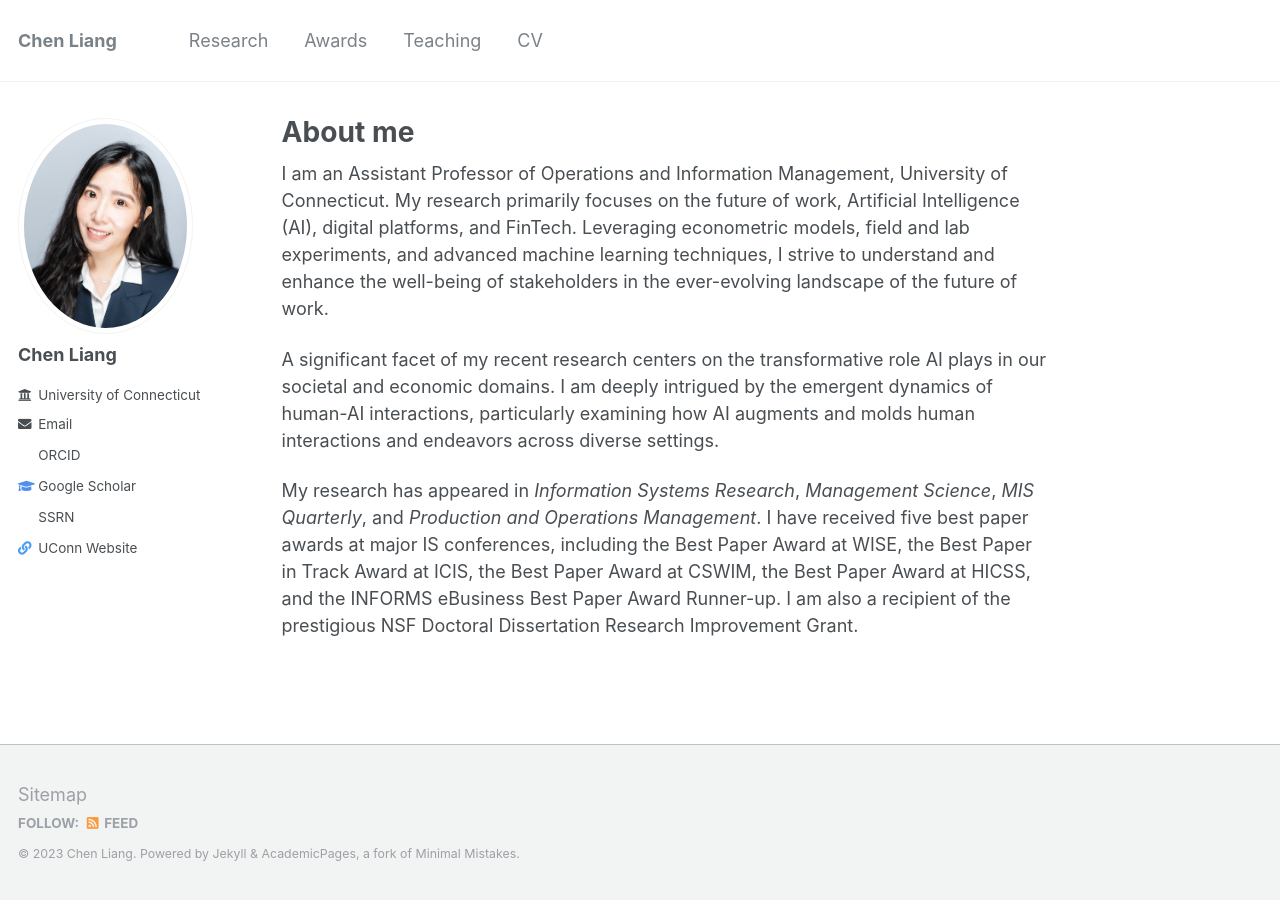
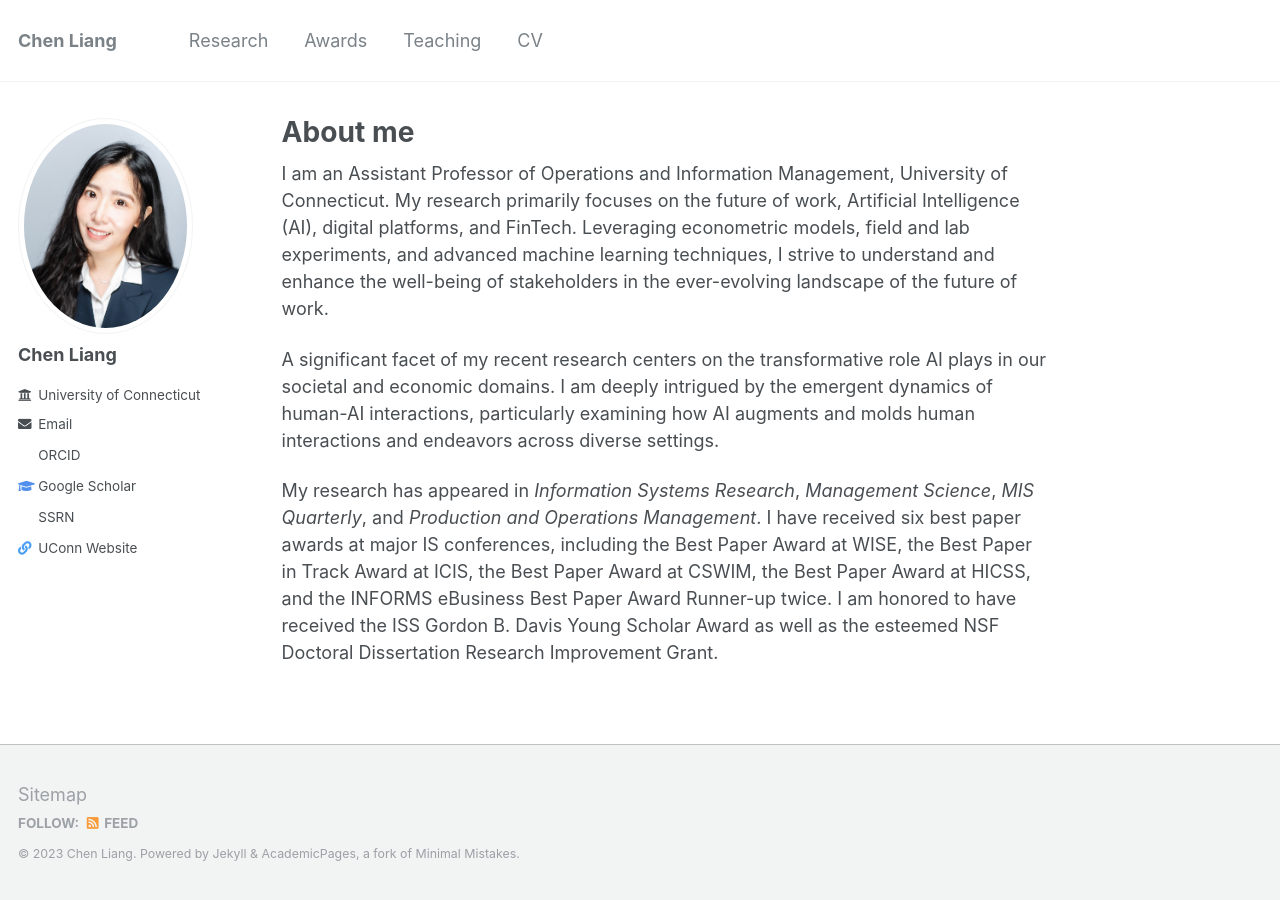
Before and after one commit to chen0liang/chen0liang.github.io, a Jekyll site: the page built from _pages/about.md, in a window 1280 px wide. Built offline with Jekyll 4.4.1, drawn with Linux system fonts in a browser that asks for light colours; a style sheet for code colours, icons or effects is not loaded.

Commit message:
update award

```diff
--- a/_pages/about.md
+++ b/_pages/about.md
@@ -13,4 +13,4 @@ I am an Assistant Professor of Operations and Information Management, University
 A significant facet of my recent research centers on the transformative role AI plays in our societal and economic domains. I am deeply intrigued by the emergent dynamics of human-AI interactions, particularly examining how AI augments and molds human interactions and endeavors across diverse settings.
 
 
-My research has appeared in *Information Systems Research*, *Management Science*, *MIS Quarterly*, and *Production and Operations Management*. I have received five best paper awards at major IS conferences, including the Best Paper Award at WISE, the Best Paper in Track Award at ICIS, the Best Paper Award at CSWIM, the Best Paper Award at HICSS, and the INFORMS eBusiness Best Paper Award Runner-up. I am also a recipient of the prestigious NSF Doctoral Dissertation Research Improvement Grant.
+My research has appeared in *Information Systems Research*, *Management Science*, *MIS Quarterly*, and *Production and Operations Management*. I have received six best paper awards at major IS conferences, including the Best Paper Award at WISE, the Best Paper in Track Award at ICIS, the Best Paper Award at CSWIM, the Best Paper Award at HICSS, and the INFORMS eBusiness Best Paper Award Runner-up twice. I am honored to have received the ISS Gordon B. Davis Young Scholar Award as well as the esteemed NSF Doctoral Dissertation Research Improvement Grant.
```
Also changed, not shown: _pages/award.md (+2 -0 lines), images/liang_long.jpg (added).
